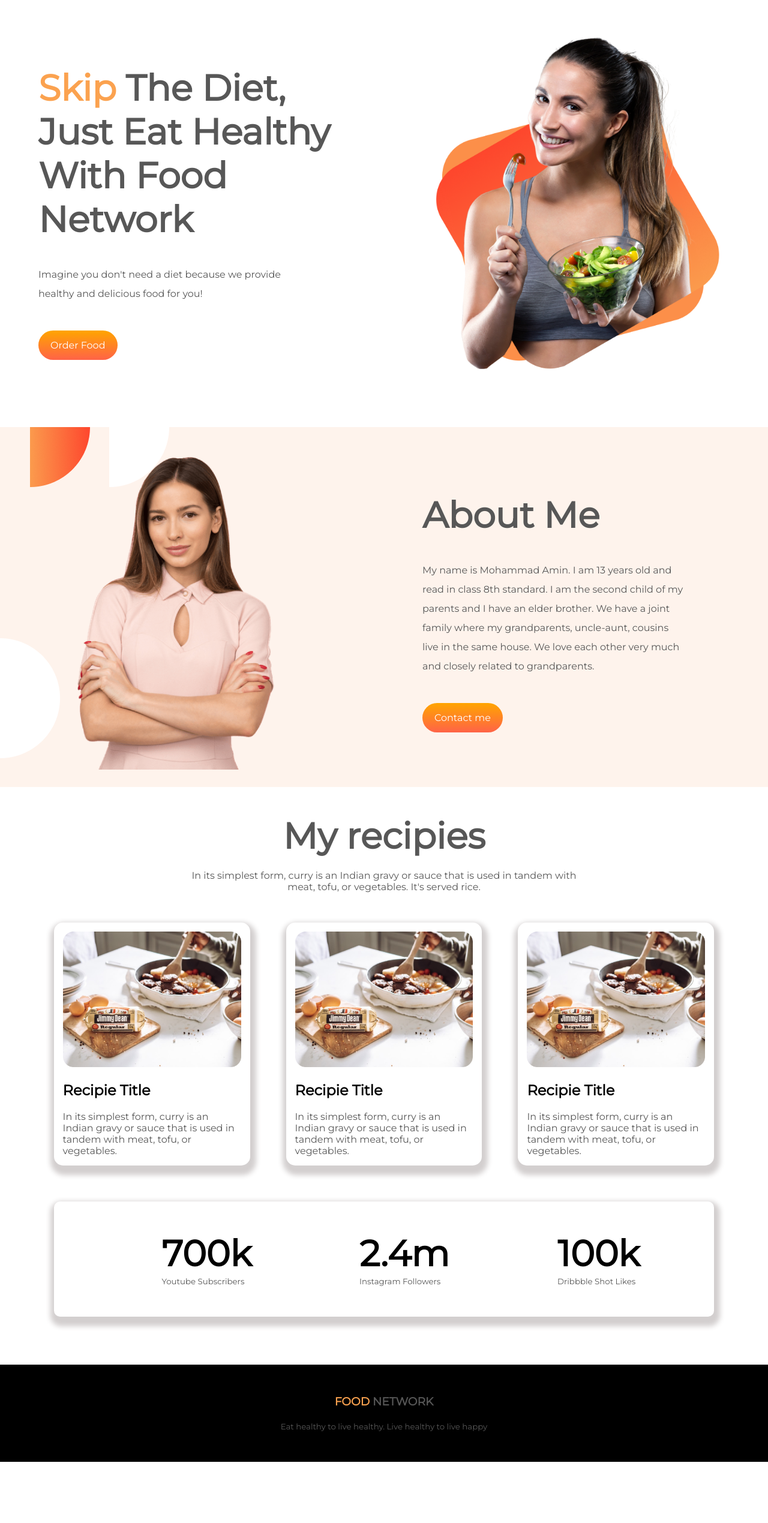
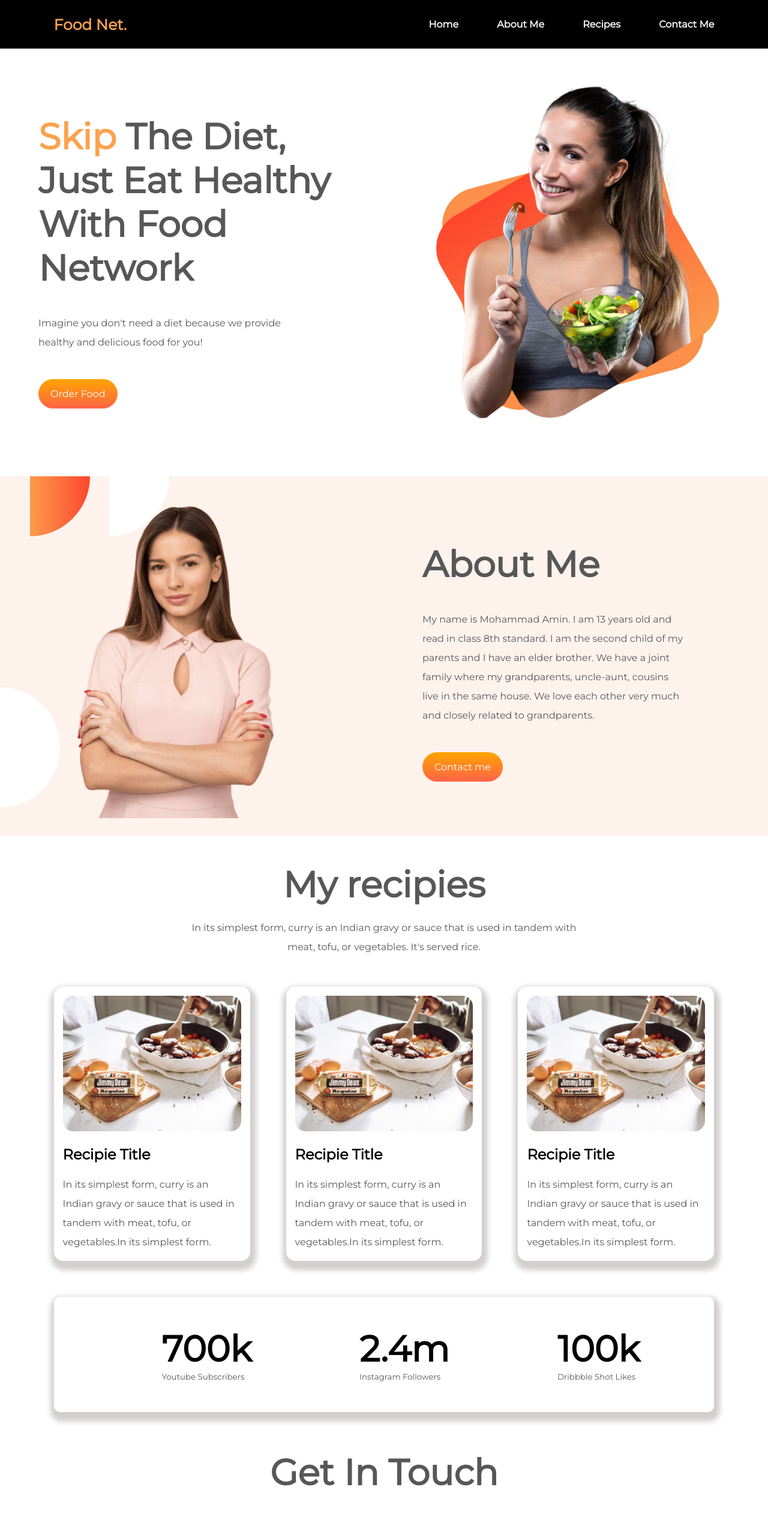
Before and after one commit to 98RAMISLU/assign1-web, a plain HTML site: page index.html in a window 1280 px wide. Shown: the top 2539 px of the page at 60% size. Before the commit the page ends 2437 px from the top, so only its background shows below. Drawn offline with Linux system fonts and the light colour scheme.

Commit message:
Final launch

```diff
--- a/index.html
+++ b/index.html
@@ -15,23 +15,38 @@
   </head>
   <body>
     <section class="header">
+      <div class="navbar">
+        <class class="logo">
+          <a href="#">Food Net.</a>
+        </class>
+        <div class="navbar-item">
+          <ul>
+            <li><a href="#one">Home</a></li>
+            <li><a href="#two">About Me</a></li>
+            <li><a href="#three">Recipes</a></li>
+            <li><a href="#four">Contact Me</a></li>
+          </ul>
+        </div>
+      </div>
+      <div class="low-menu" id="one">
         <div class="half top-m">
           <h1>
             <span>Skip</span> The Diet, <br />
             Just Eat Healthy With Food Network
           </h1>
           <p>
-          Imagine you don't need a diet because we provide healthy and delicious
-          food for you!
+            Imagine you don't need a diet because we provide healthy and
+            delicious food for you!
           </p>
           <a class="food-btn" href="#">Order Food</a>
         </div>
         <div class="half">
           <img src="img/female/Group 8425.png" alt="header-img" />
         </div>
+      </div>
     </section>
 
-    <section class="about-me">
+    <section class="about-me" id="two">
       <div class="half second-img">
         <img src="img/female/Person Image.png" alt="middle-img" />
       </div>
@@ -48,7 +63,7 @@
       </div>
     </section>
 
-    <section class="recipies">
+    <section class="recipies" id="three">
       <div class="my-recipie">
         <h1>My recipies</h1>
         <p>
@@ -62,7 +77,7 @@
           <h2>Recipie Title</h2>
           <p>
             In its simplest form, curry is an Indian gravy or sauce that is used
-            in tandem with meat, tofu, or vegetables.
+            in tandem with meat, tofu, or vegetables.In its simplest form.
           </p>
         </div>
         <div class="recipe-item card">
@@ -70,7 +85,7 @@
           <h2>Recipie Title</h2>
           <p>
             In its simplest form, curry is an Indian gravy or sauce that is used
-            in tandem with meat, tofu, or vegetables.
+            in tandem with meat, tofu, or vegetables.In its simplest form.
           </p>
         </div>
         <div class="recipe-item3 card">
@@ -78,7 +93,7 @@
           <h2>Recipie Title</h2>
           <p>
             In its simplest form, curry is an Indian gravy or sauce that is used
-            in tandem with meat, tofu, or vegetables.
+            in tandem with meat, tofu, or vegetables.In its simplest form.
           </p>
         </div>
       </div>
@@ -99,6 +114,18 @@
         </div>
       </div>
     </section>
+    <section class="contact-us" id="four">
+      <h1>Get In Touch</h1>
+      <form action="">
+        <input type="text" class="inp1 mar" placeholder=" Name" />
+        <input type="email" class="inp1" placeholder=" Email" />
+        <textarea
+          name="Message"
+          class="msg-area"
+          placeholder=" Message"
+        ></textarea>
+      </form>
+    </section>
     <footer>
       <h3><span>FOOD</span> NETWORK</h3>
       <small>Eat healthy to live healthy. Live healthy to live happy</small>
--- a/style.css
+++ b/style.css
@@ -8,9 +8,35 @@ body {
   color: #575757;
 }
 
-/*Header Start*/
-
-.header {
+.navbar {
+  padding: 2% 7%;
+  background-color: black;
+}
+.logo a {
+  text-decoration: none;
+  color: #fba24f;
+  font-size: 25px;
+  font-weight: bold;
+}
+.navbar-item ul {
+  list-style-type: none;
+  float: right;
+  padding: 0px;
+  margin-top: -25px;
+}
+.navbar-item ul li {
+  display: inline;
+  margin-left: 60px;
+}
+.navbar-item ul li a {
+  text-decoration: none;
+  color: #fff;
+  font-weight: bold;
+}
+.navbar-item ul li a:hover {
+  color: #fba24f;
+}
+.low-menu {
   display: flex;
 }
 .half {
@@ -64,6 +90,7 @@ span {
 }
 .recipies p {
   margin-top: 20px;
+  line-height: 2;
 }
 .dishes {
   display: flex;
@@ -101,6 +128,25 @@ span {
 .subs h1 {
   color: #000;
 }
+.contact-us {
+  margin: 5% 7%;
+}
+.contact-us h1 {
+  text-align: center;
+  margin-bottom: 50px;
+}
+.inp1 {
+  width: 559px;
+  padding: 15px 0px;
+}
+.msg-area {
+  margin-top: 50px;
+  width: 1159px;
+  height: 200px;
+}
+.mar {
+  margin-right: 28px;
+}
 footer {
   text-align: center;
   padding: 50px 100px;
```
Lines whose indentation alone changed are shown as unchanged.
